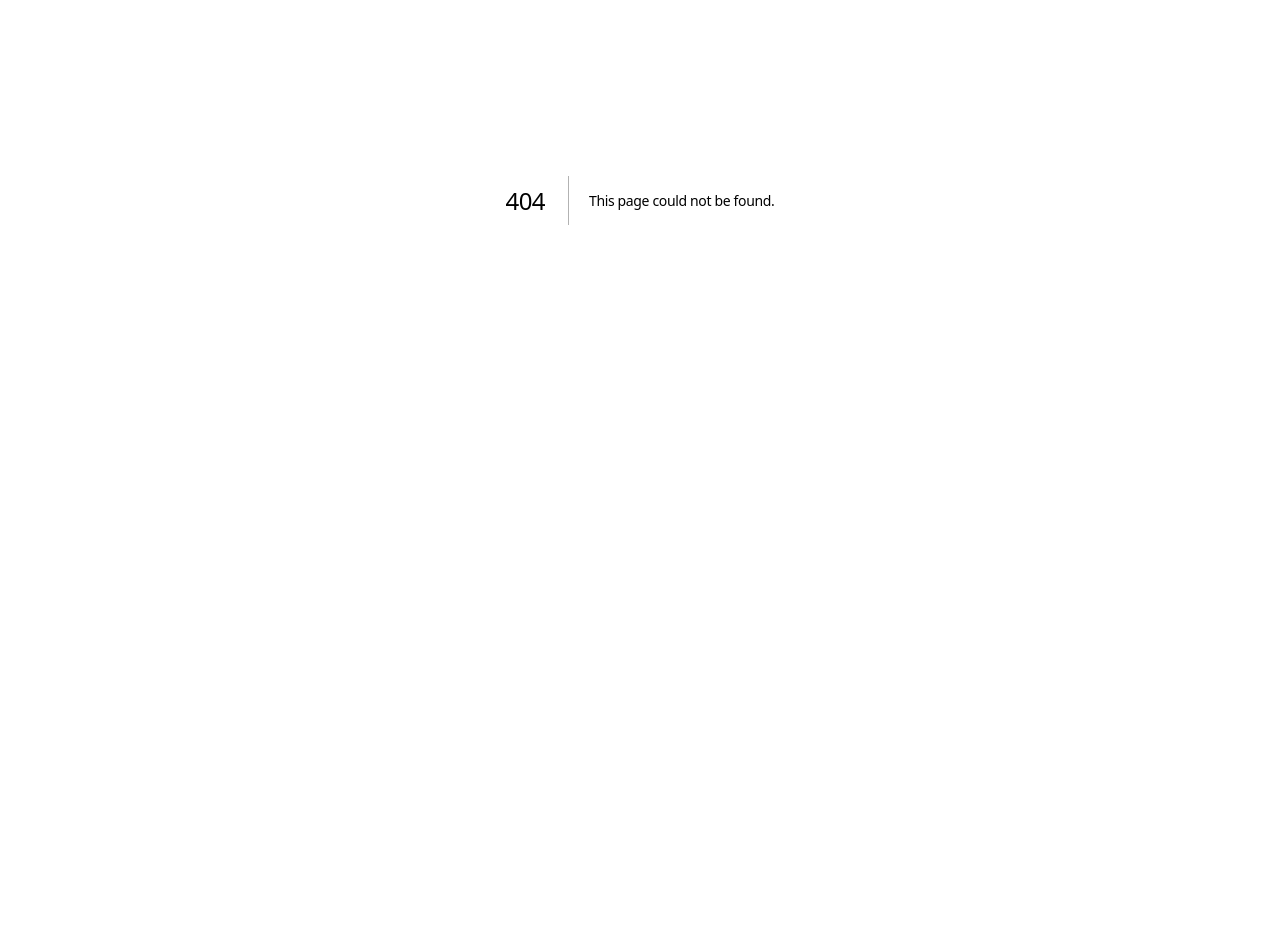
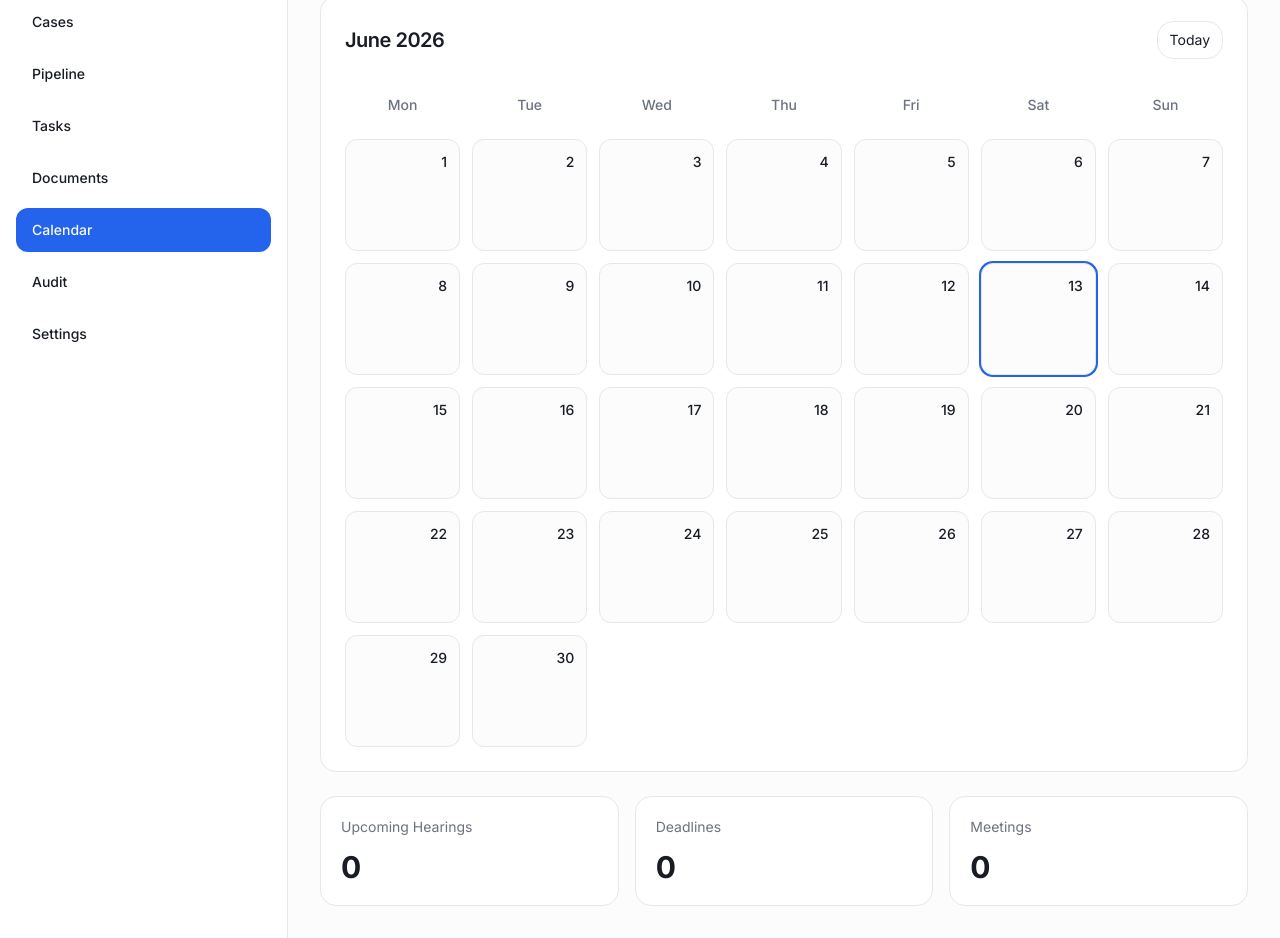
Before and after one commit to RIZVAN321-DIL/SaaS-PROJECT, a Next.js app in the folder frontend/: page /calendar in a window 1280 px wide. Before the commit this address had no page. Shown: the part 200-1138 px from the top of the page. Before the commit the page ends 800 px from the top, so only its background shows below. Built offline with nearby package versions, Linux system fonts and the light colour scheme.

Commit message:
Create page.tsx

```diff
--- /dev/null
+++ b/frontend/src/app/calendar/page.tsx
@@ -0,0 +1,268 @@
+'use client';
+
+import { useMemo } from 'react';
+
+import { AppShell } from '@/components/layout/app-shell';
+
+export default function CalendarPage() {
+  const days = useMemo(() => {
+    const date = new Date();
+
+    const year =
+      date.getFullYear();
+
+    const month =
+      date.getMonth();
+
+    const firstDay =
+      new Date(
+        year,
+        month,
+        1,
+      ).getDay();
+
+    const daysInMonth =
+      new Date(
+        year,
+        month + 1,
+        0,
+      ).getDate();
+
+    const result: (
+      | number
+      | null
+    )[] = [];
+
+    const offset =
+      firstDay === 0
+        ? 6
+        : firstDay - 1;
+
+    for (
+      let i = 0;
+      i < offset;
+      i++
+    ) {
+      result.push(null);
+    }
+
+    for (
+      let day = 1;
+      day <= daysInMonth;
+      day++
+    ) {
+      result.push(day);
+    }
+
+    return result;
+  }, []);
+
+  const monthName =
+    new Date().toLocaleString(
+      'en-US',
+      {
+        month: 'long',
+        year: 'numeric',
+      },
+    );
+
+  const weekDays = [
+    'Mon',
+    'Tue',
+    'Wed',
+    'Thu',
+    'Fri',
+    'Sat',
+    'Sun',
+  ];
+
+  const today =
+    new Date().getDate();
+
+  return (
+    <AppShell>
+      <div className="space-y-6">
+        <div
+          className="
+            flex
+            items-center
+            justify-between
+          "
+        >
+          <div>
+            <h1 className="text-3xl font-bold">
+              Calendar
+            </h1>
+
+            <p className="text-muted-foreground">
+              Deadlines, hearings and
+              appointments
+            </p>
+          </div>
+
+          <button
+            className="
+              rounded-xl
+              bg-primary
+              px-5
+              py-3
+              text-sm
+              font-medium
+              text-primary-foreground
+            "
+          >
+            Add Event
+          </button>
+        </div>
+
+        <div
+          className="
+            rounded-2xl
+            border
+            border-border
+            bg-card
+            p-6
+          "
+        >
+          <div
+            className="
+              mb-6
+              flex
+              items-center
+              justify-between
+            "
+          >
+            <h2 className="text-xl font-semibold">
+              {monthName}
+            </h2>
+
+            <div
+              className="
+                rounded-lg
+                border
+                border-border
+                px-3
+                py-2
+                text-sm
+              "
+            >
+              Today
+            </div>
+          </div>
+
+          <div className="grid grid-cols-7 gap-3">
+            {weekDays.map(
+              (day) => (
+                <div
+                  key={day}
+                  className="
+                    py-3
+                    text-center
+                    text-sm
+                    font-medium
+                    text-muted-foreground
+                  "
+                >
+                  {day}
+                </div>
+              ),
+            )}
+
+            {days.map(
+              (
+                day,
+                index,
+              ) => (
+                <div
+                  key={index}
+                  className={`
+                    flex
+                    h-28
+                    items-start
+                    justify-end
+                    rounded-xl
+                    border
+                    border-border
+                    p-3
+                    ${
+                      day === null
+                        ? 'border-transparent bg-transparent'
+                        : 'bg-background'
+                    }
+                    ${
+                      day === today
+                        ? 'ring-2 ring-primary'
+                        : ''
+                    }
+                  `}
+                >
+                  {day && (
+                    <span className="text-sm font-medium">
+                      {day}
+                    </span>
+                  )}
+                </div>
+              ),
+            )}
+          </div>
+        </div>
+
+        <div className="grid gap-4 lg:grid-cols-3">
+          <div
+            className="
+              rounded-2xl
+              border
+              border-border
+              bg-card
+              p-5
+            "
+          >
+            <div className="text-sm text-muted-foreground">
+              Upcoming Hearings
+            </div>
+
+            <div className="mt-3 text-3xl font-bold">
+              0
+            </div>
+          </div>
+
+          <div
+            className="
+              rounded-2xl
+              border
+              border-border
+              bg-card
+              p-5
+            "
+          >
+            <div className="text-sm text-muted-foreground">
+              Deadlines
+            </div>
+
+            <div className="mt-3 text-3xl font-bold">
+              0
+            </div>
+          </div>
+
+          <div
+            className="
+              rounded-2xl
+              border
+              border-border
+              bg-card
+              p-5
+            "
+          >
+            <div className="text-sm text-muted-foreground">
+              Meetings
+            </div>
+
+            <div className="mt-3 text-3xl font-bold">
+              0
+            </div>
+          </div>
+        </div>
+      </div>
+    </AppShell>
+  );
+          }
```
